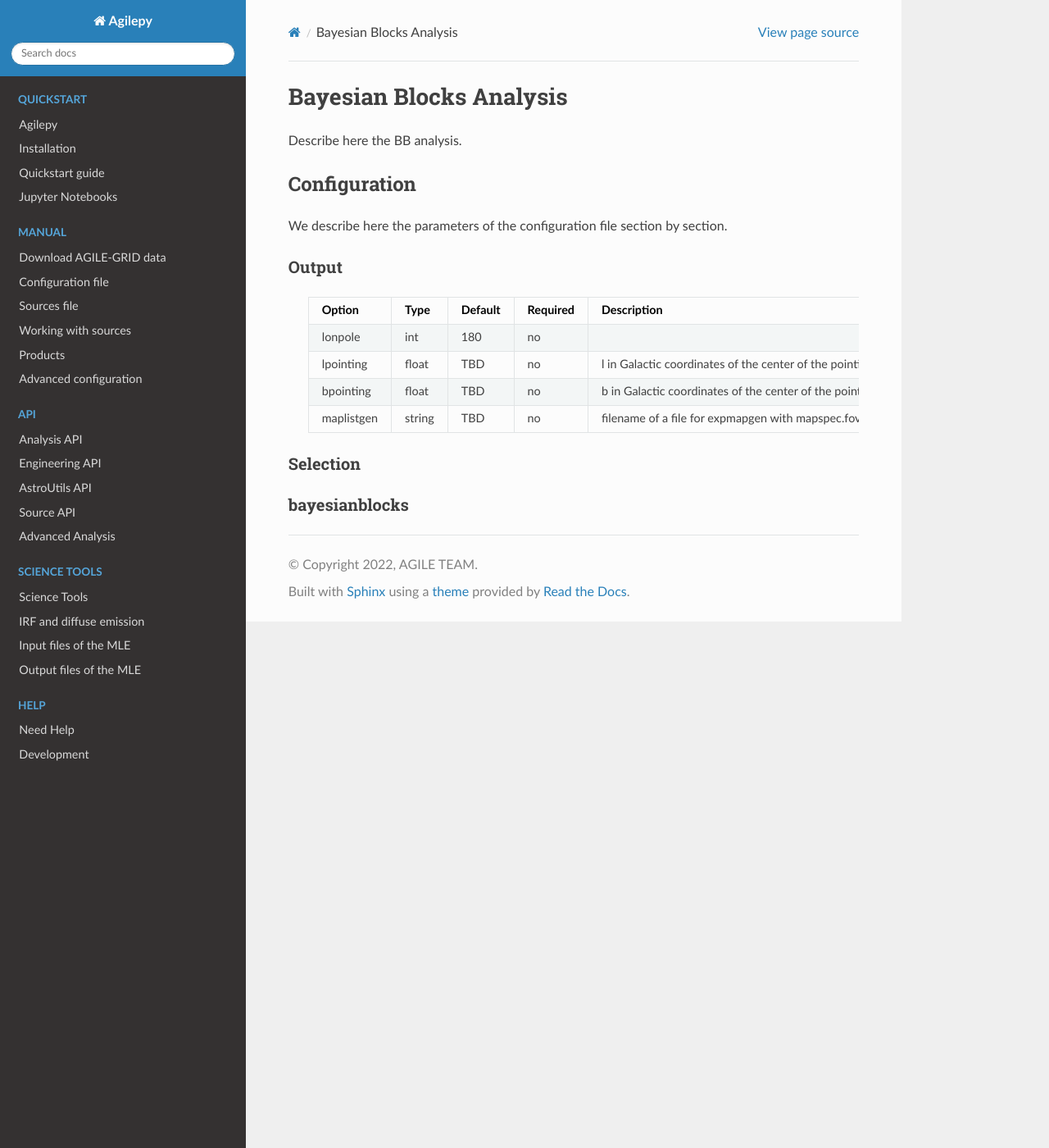
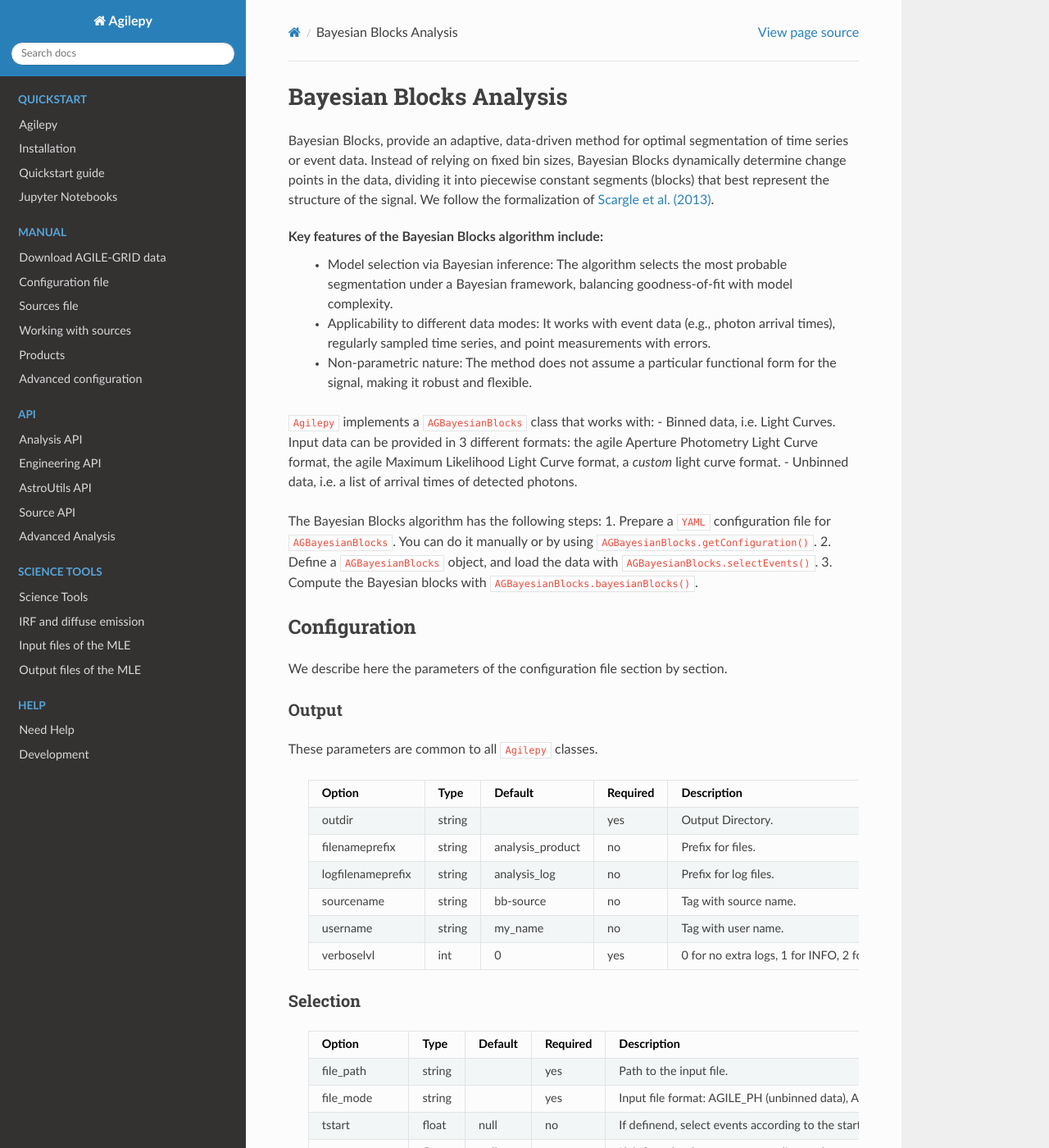
Before and after one commit to AGILESCIENCE/Agilepy, a Sphinx documentation site: the page built from docs/source/manual/bayesian_blocks.rst, in a window 1280 px wide and 1400 px high. Shown: the whole window at 82% size. Built offline with Sphinx 7.4.7 and the Read the Docs theme 3.1.0, drawn with Linux system fonts in a browser that asks for light colours; some of the changed text lies outside the part shown.

Commit message:
Complete docs on BB

```diff
--- a/docs/source/api/analysis_api.rst
+++ b/docs/source/api/analysis_api.rst
@@ -21,4 +21,4 @@ AGAnalysisWavelet
 AGBayesianBlocks
 *****************
 .. autoclass:: api.AGBayesianBlocks.AGBayesianBlocks
-    :members: __init__, getConfiguration, selectEvents, headEvents, headDetections, getDataIn, getDataOut, datamoed, sigma, bayesianBlocks, plotBayesianBlocks
+    :members: __init__, getConfiguration, selectEvents, headEvents, headDetections, getDataIn, getDataOut, datamode, filemode, bayesianBlocks, plotBayesianBlocks
--- a/docs/source/manual/bayesian_blocks.rst
+++ b/docs/source/manual/bayesian_blocks.rst
@@ -2,7 +2,24 @@
 Bayesian Blocks Analysis
 ========================
 
-Describe here the BB analysis.
+Bayesian Blocks, provide an adaptive, data-driven method for optimal segmentation of time series or event data.
+Instead of relying on fixed bin sizes, Bayesian Blocks dynamically determine change points in the data, dividing it into piecewise constant segments (blocks) that best represent the structure of the signal.
+We follow the formalization of `Scargle et al. (2013) <https://iopscience.iop.org/article/10.1088/0004-637X/764/2/167>`_.
+
+Key features of the Bayesian Blocks algorithm include:
+  * Model selection via Bayesian inference: The algorithm selects the most probable segmentation under a Bayesian framework, balancing goodness-of-fit with model complexity.
+  * Applicability to different data modes: It works with event data (e.g., photon arrival times), regularly sampled time series, and point measurements with errors.
+  * Non-parametric nature: The method does not assume a particular functional form for the signal, making it robust and flexible.
+
+``Agilepy`` implements a ``AGBayesianBlocks`` class that works with:
+- Binned data, i.e. Light Curves. Input data can be provided in 3 different formats: the agile Aperture Photometry Light Curve format, the agile Maximum Likelihood Light Curve format, a *custom* light curve format.
+- Unbinned data, i.e. a list of arrival times of detected photons.
+
+The Bayesian Blocks algorithm has the following steps:
+1. Prepare a ``YAML`` configuration file for ``AGBayesianBlocks``. You can do it manually or by using ``AGBayesianBlocks.getConfiguration()``.
+2. Define a ``AGBayesianBlocks`` object, and load the data with ``AGBayesianBlocks.selectEvents()``.
+3. Compute the Bayesian blocks with ``AGBayesianBlocks.bayesianBlocks()``.
+
 
 Configuration
 -------------
@@ -11,18 +28,57 @@ We describe here the parameters of the configuration file section by section.
 
 Output
 ~~~~~~
+These parameters are common to all ``Agilepy`` classes.
 
  .. csv-table::
    :header: "Option", "Type", "Default", "Required", "Description"
    :widths: 20, 20, 20, 20, 100
 
-   "lonpole", "int", 180, "no", " "
-   "lpointing", "float", "TBD", "no", "l in Galactic coordinates of the center of the pointing during the 'pointing period'"
-   "bpointing", "float", "TBD", "no", "b in Galactic coordinates of the center of the pointing during the 'pointing period'"
-   "maplistgen", "string", "TBD", "no", "filename of a file for expmapgen with  mapspec.fovradmin >> mapspec.fovradmax >> mapspec.emin >> mapspec.emax >> mapspec.index"
+   "outdir", "string", "", "yes", "Output Directory."
+   "filenameprefix", "string", "analysis_product", "no", "Prefix for files."
+   "logfilenameprefix", "string", "analysis_log", "no", "Prefix for log files."
+   "sourcename", "string", "bb-source", "no", "Tag with source name."
+   "username", "string", "my_name", "no", "Tag with user name."
+   "verboselvl", "int", "0", "yes", "0 for no extra logs, 1 for INFO, 2 for DEBUG."
+
 
 Selection
 ~~~~~~~~~
 
-bayesianblocks
+ .. csv-table::
+   :header: "Option", "Type", "Default", "Required", "Description"
+   :widths: 20, 20, 20, 20, 100
+
+   "file_path", "string", "", "yes", "Path to the input file."
+   "file_mode", "string", "", "yes", "Input file format: AGILE_PH (unbinned data), AGILE_AP, AGILE_MLE or CUSTOM_LC (binned data)."
+   "tstart", "float", "null", "no", "If definend, select events according to the start time."
+   "tstop", "float", "null", "no", "If definend, select events according to the stop time."
+   "ratecorrection", "float", "0", "no", "Flux correction."
+
+For ``AGILE_AP`` and ``AGILE_MLE``, ``tstart`` and ``tstop`` must be in ``MJD`` format.
+For ``CUSTOM_LC`` and ``AGILE_PH``, in the same format of the times provided.
+
+
+.. note:: Note on ``ratecorrection``.
+          The Bayesian Blocks algorithm works with integers, so fluxes need a correction factor for a correct statistical treatment.
+          If 0 (default), the correction factor is the mean exposure.
+          If a float is provided it will be applied as a correction factor for the flux.
+          If -1, the algorithm will work with counts instead of fluxes.
+
+
+Bayesianblocks
 ~~~~~~~~~~~~~~
+
+ .. csv-table::
+   :header: "Option", "Type", "Default", "Required", "Description"
+   :widths: 20, 20, 20, 20, 100
+
+   "fitness", "string", "events", "no", "Fitness function of the algorithm: events, measures or regular_events."
+   "p0", "string", "0.35", "no", "Prior parameter, suggested for unbinned data, gives the false alarm probability to compute the prior."
+   "gamma", "float", "null", "no", "Prior parameter, suggested for binned data, gives the slope of the prior on the number of bins."
+   "useerror", "bool", "true", "no", "If true, account for error in blocks computation."
+
+
+.. note:: Note on ``fitness``.
+          It sets the type of algorithm.
+          Possible values are `events` (binned light curve or unbinned event data), `measures` (sequence of flux measurements with Gaussian errors), `regular_events`(0/1 data measured regularly).
```
Also changed, not shown: docs/source/quickstart/installation.rst (+10 -1 lines).
